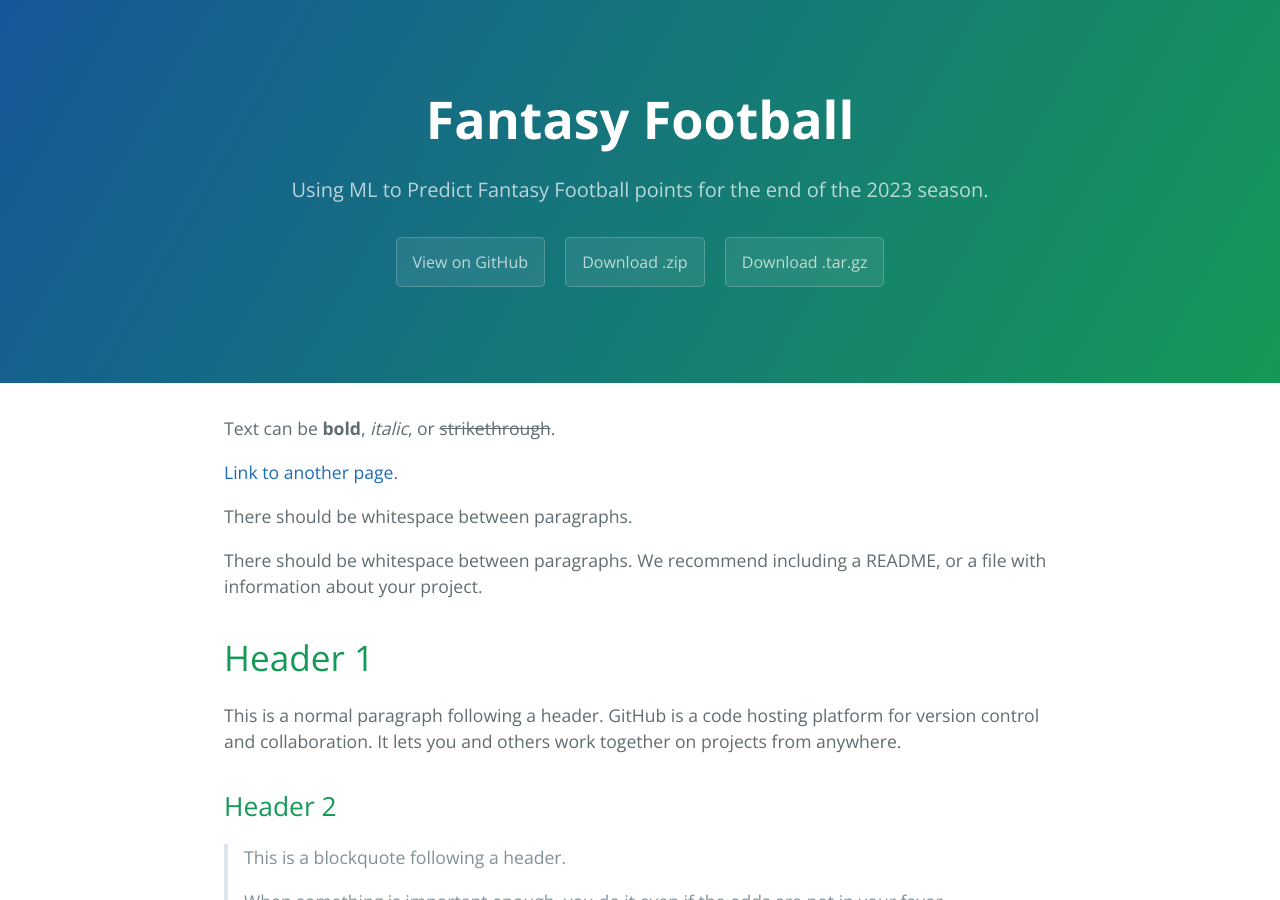
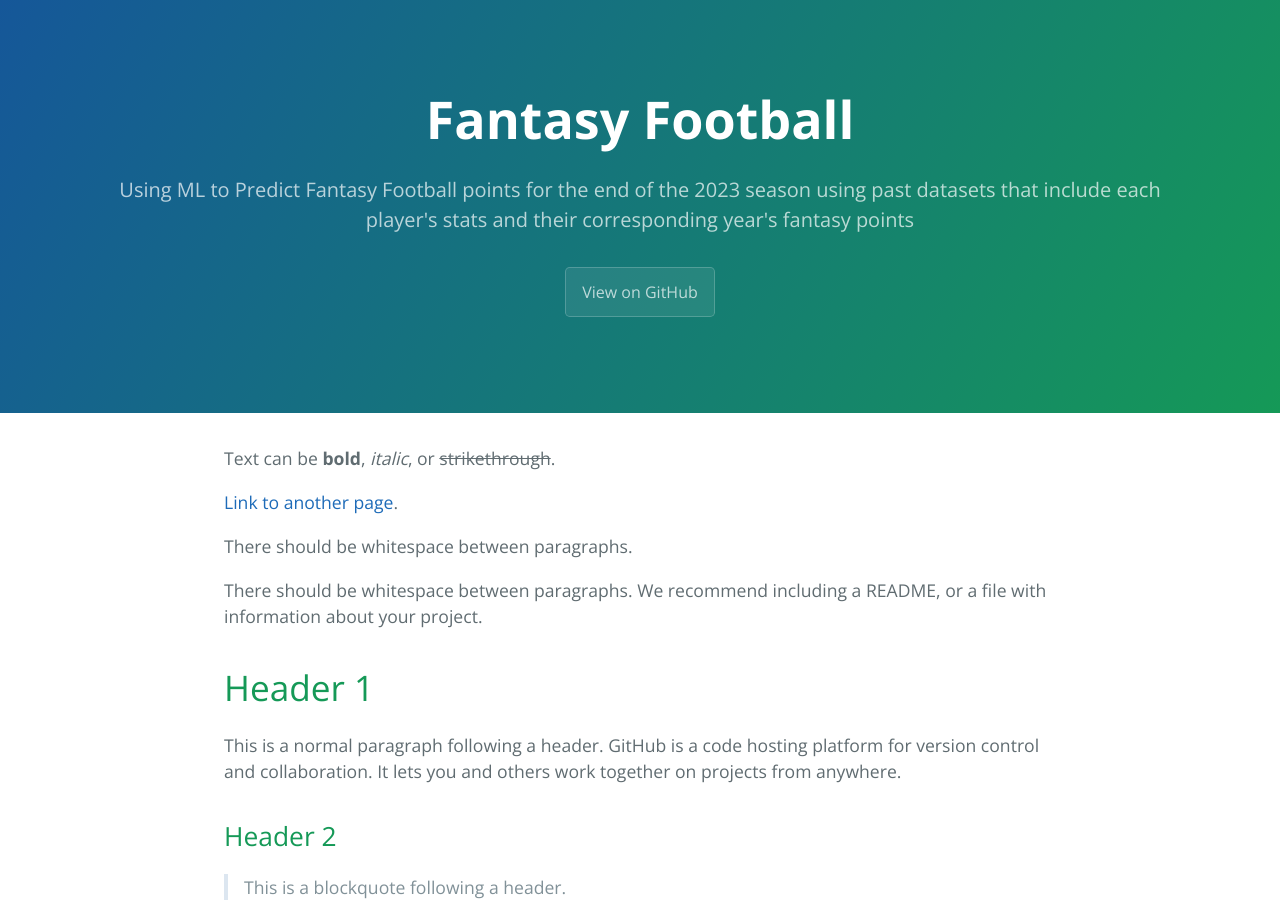
Before and after one commit to CS4641-Group-96/fantasy-football, a Jekyll site: the page built from index.md, in a window 1280 px wide and 900 px high. Built offline with Jekyll 4.4.1, drawn with Linux system fonts in a browser that asks for light colours.

Commit message:
Update _config.yml

```diff
--- a/_config.yml
+++ b/_config.yml
@@ -1,5 +1,5 @@
 title: Fantasy Football
-description: Using ML to Predict Fantasy Football points for the end of the 2023 season.
-show_downloads: true
+description: Using ML to Predict Fantasy Football points for the end of the 2023 season using past datasets that include each player's stats and their corresponding year's fantasy points
+show_downloads: false
 google_analytics:
 theme: jekyll-theme-cayman
```
